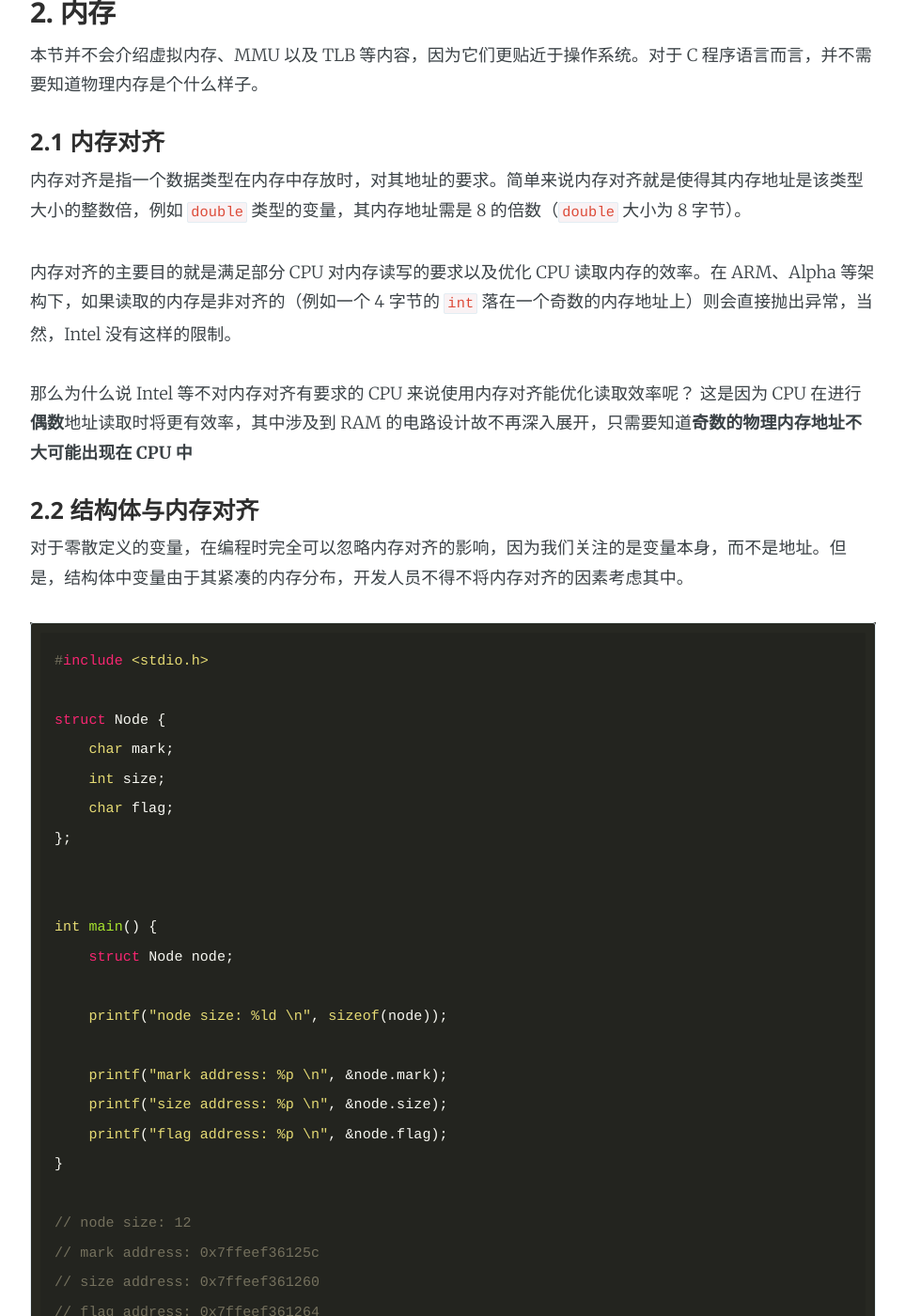
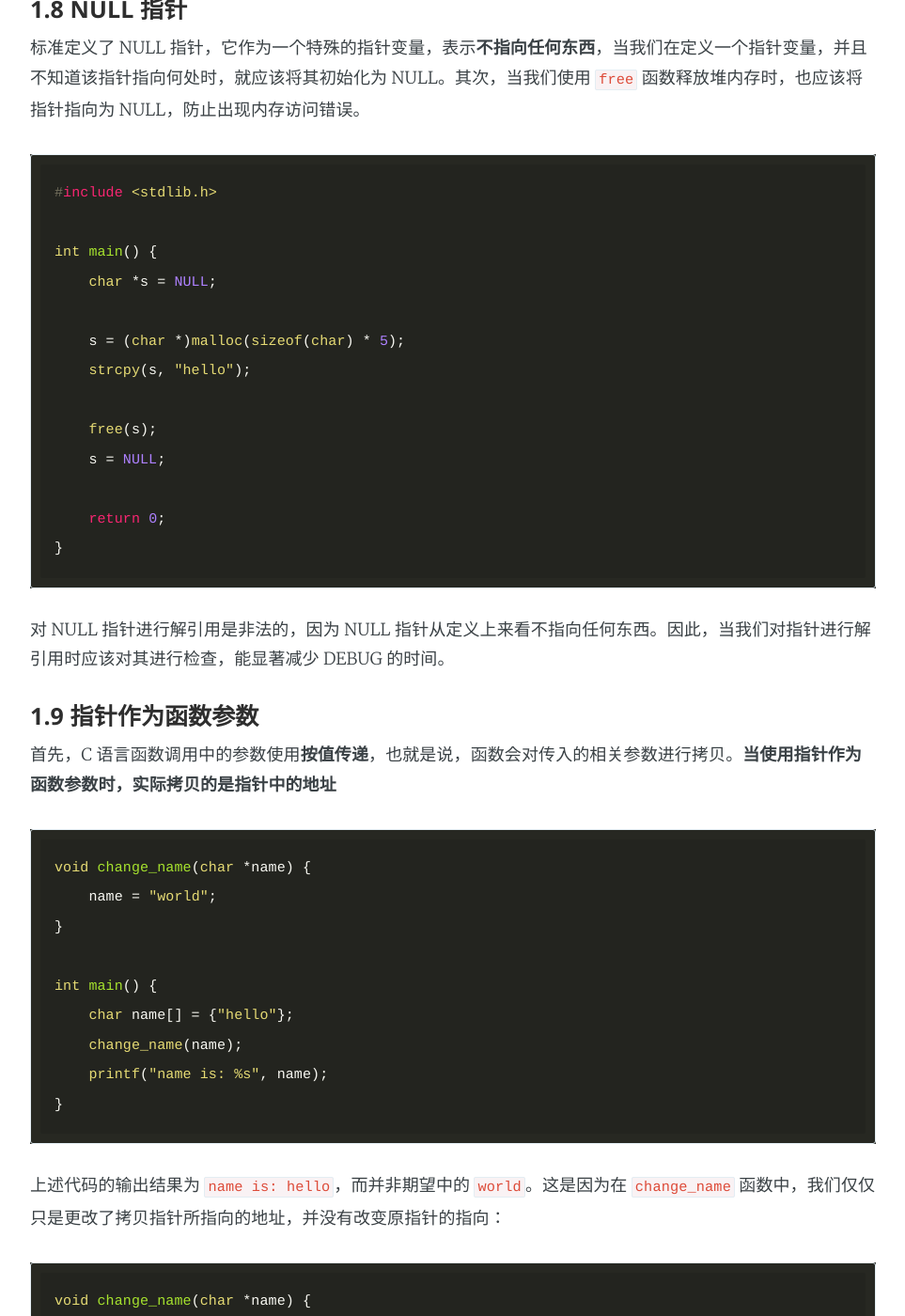
Before and after one commit to SmartKeyerror/Mario, a Jekyll site: the page built from _posts/2020-09-28-c-pointers-and-memory.md, in a window 1280 px wide and 1400 px high, scrolled down 10767 px. Shown: the whole window at 94% size, without its empty margins (158-1121 px from the left). Built offline with Jekyll 4.4.1, drawn with Linux system fonts in a browser that asks for light colours; nearby versions of some CDN libraries; some of the changed text lies outside the part shown.

Commit message:
:sparkles: update pointers-to-c

````diff
--- a/_posts/2020-09-28-c-pointers-and-memory.md
+++ b/_posts/2020-09-28-c-pointers-and-memory.md
@@ -283,6 +283,55 @@ int main() {
 }
 ```
 
+#### 1.8 NULL 指针
+
+标准定义了 NULL 指针，它作为一个特殊的指针变量，表示**不指向任何东西**，当我们在定义一个指针变量，并且不知道该指针指向何处时，就应该将其初始化为 NULL。其次，当我们使用 `free` 函数释放堆内存时，也应该将指针指向为 NULL，防止出现内存访问错误。
+
+```cpp
+#include <stdlib.h>
+
+int main() {
+    char *s = NULL;
+
+    s = (char *)malloc(sizeof(char) * 5);
+    strcpy(s, "hello");
+
+    free(s);
+    s = NULL;
+
+    return 0;
+}
+```
+
+对 NULL 指针进行解引用是非法的，因为 NULL 指针从定义上来看不指向任何东西。因此，当我们对指针进行解引用时应该对其进行检查，能显著减少 DEBUG 的时间。
+
+#### 1.9 指针作为函数参数
+
+首先，C 语言函数调用中的参数使用**按值传递**，也就是说，函数会对传入的相关参数进行拷贝。**当使用指针作为函数参数时，实际拷贝的是指针中的地址**
+
+```cpp
+void change_name(char *name) {
+    name = "world";
+}
+
+int main() {
+    char name[] = {"hello"};
+    change_name(name);
+    printf("name is: %s", name);
+}
+```
+
+上述代码的输出结果为 `name is: hello`，而并非期望中的 `world`。这是因为在 `change_name` 函数中，我们仅仅只是更改了拷贝指针所指向的地址，并没有改变原指针的指向：
+
+```cpp
+void change_name(char *name) {
+    char *_name = name;
+    _name = "world";
+}
+```
+
+因此，**不要试图在一个函数中更改一个指针的指向，我们只能更改指针指向的值**。
+
 ### 2. 内存
 
 本节并不会介绍虚拟内存、MMU 以及 TLB 等内容，因为它们更贴近于操作系统。对于 C 程序语言而言，并不需要知道物理内存是个什么样子。
````
